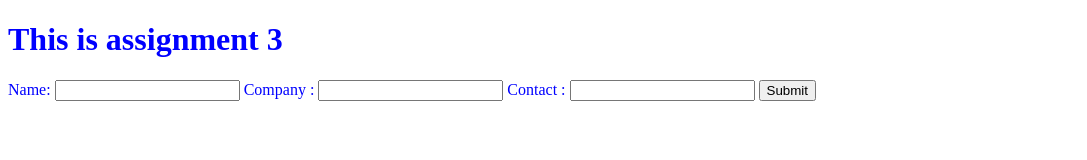
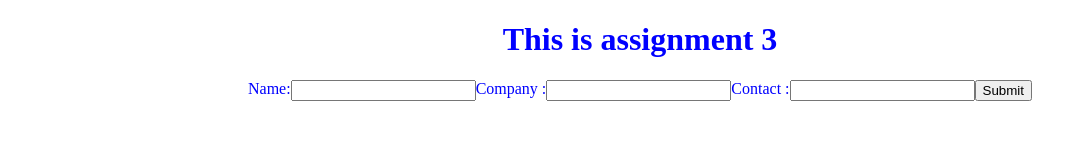
Before and after one commit to brohanminfy/GirMediumAssignmet, a plain HTML site: page index.html in a window 1280 px wide. Shown: the whole page, without its empty margins (0-1087 px from the left). Drawn offline with Linux system fonts and the light colour scheme.

Commit message:
Added styling

```diff
--- a/style.css
+++ b/style.css
@@ -1,3 +1,12 @@
 body{
     color:blue
 }
+h1{
+    display: flex;
+    justify-self: center;
+}
+form{
+    display: flex;
+    justify-content: center;
+    flex-direction: row;
+}
```
